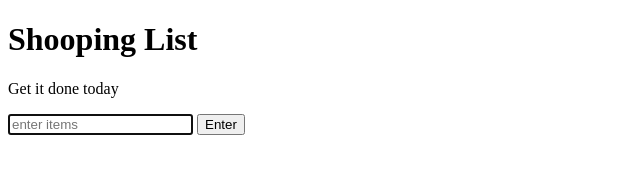
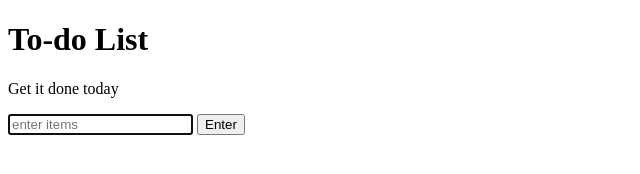
Before and after one commit to GijoMM/ToDO, a plain HTML site: page index.html in a window 1280 px wide. Shown: the whole page, without its empty margins (0-640 px from the left). Drawn offline with Linux system fonts and the light colour scheme.

Commit message:
upadate index

```diff
--- a/index.html
+++ b/index.html
@@ -8,7 +8,7 @@
     <link rel="stylesheet" type="text/css" href="style.css">
 </head>
 <body>
-    <h1>Shooping List</h1>
+    <h1>To-do List</h1>
         <p id="first">Get it done today</p>
         <input autofocus id="userInput" type="text" placeholder="enter items">
         <button id="enter">Enter</button>
```
